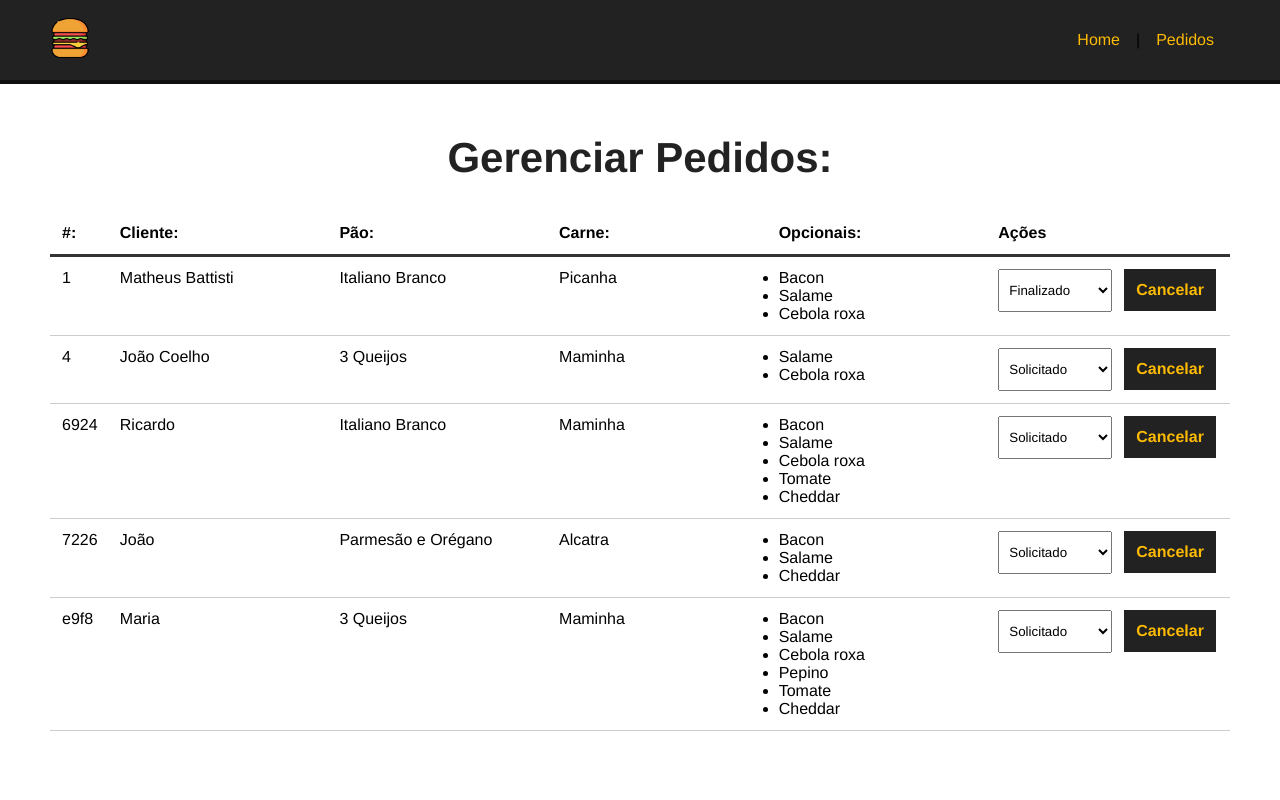
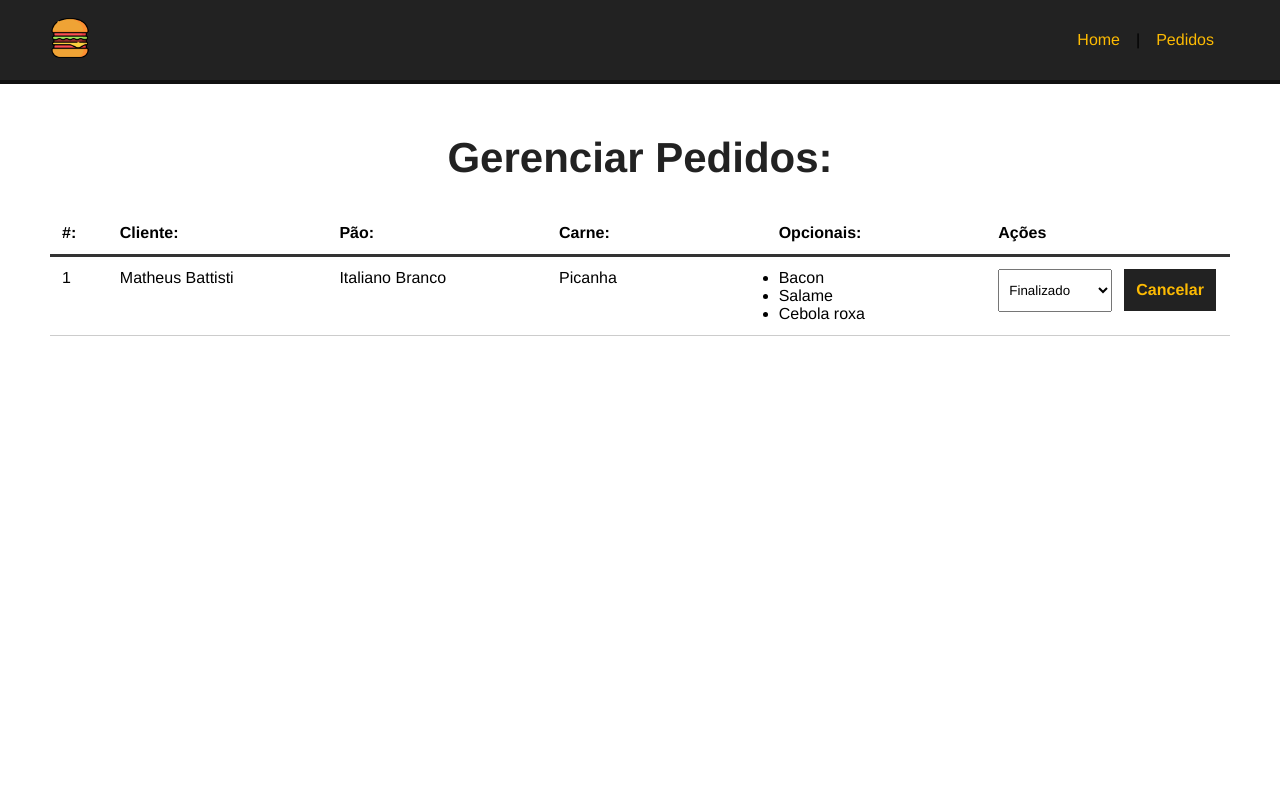
Before and after one commit to ricsjs/burger-orders, a Vue app: page /#/pedidos in a window 1280 px wide. Shown: the top 800 px of the page. Built offline with nearby package versions, Linux system fonts and the light colour scheme; data requests are answered from the project's data file.

Commit message:
feat: delete orders

```diff
--- a/db/db.json
+++ b/db/db.json
@@ -89,58 +89,6 @@
       ],
       "status": "Finalizado",
       "id": "1"
-    },
-    {
-      "nome": "João Coelho",
-      "carne": "Maminha",
-      "pao": "3 Queijos",
-      "opcionais": [
-        "Salame",
-        "Cebola roxa"
-      ],
-      "status": "Solicitado",
-      "id": "4"
-    },
-    {
-      "id": "6924",
-      "nome": "Ricardo",
-      "carne": "Maminha",
-      "pao": "Italiano Branco",
-      "opcionais": [
-        "Bacon",
-        "Salame",
-        "Cebola roxa",
-        "Tomate",
-        "Cheddar"
-      ],
-      "status": "Solicitado"
-    },
-    {
-      "id": "7226",
-      "nome": "João",
-      "carne": "Alcatra",
-      "pao": "Parmesão e Orégano",
-      "opcionais": [
-        "Bacon",
-        "Salame",
-        "Cheddar"
-      ],
-      "status": "Solicitado"
-    },
-    {
-      "id": "e9f8",
-      "nome": "Maria",
-      "carne": "Maminha",
-      "pao": "3 Queijos",
-      "opcionais": [
-        "Bacon",
-        "Salame",
-        "Cebola roxa",
-        "Pepino",
-        "Tomate",
-        "Cheddar"
-      ],
-      "status": "Solicitado"
     }
   ]
 }
--- a/src/components/Dashboard.vue
+++ b/src/components/Dashboard.vue
@@ -30,7 +30,7 @@
                             {{ s.tipo }}
                         </option>
                     </select>
-                    <button class="delete-btn">Cancelar</button>
+                    <button class="delete-btn" @click="deleteBurger(burger.id)">Cancelar</button>
                 </div>
             </div>
         </div>
@@ -65,7 +65,26 @@
                 const data = await req.json();
 
                 this.status = data;
+            },
+
+            async deleteBurger(id) {
+                try {
+                    const req = await fetch(`http://localhost:3000/burgers/${id}`, {
+                        method: "DELETE",
+                    });
+
+                    if (!req.ok) {
+                        throw new Error(`Erro ao deletar burger: ${req.statusText}`);
+                    }
+
+                    const res = await req.json();
+
+                    this.getPedidos();
+                } catch (error) {
+                    console.error(error);
+                }
             }
+
         },
         mounted() {
             this.getPedidos();
```
